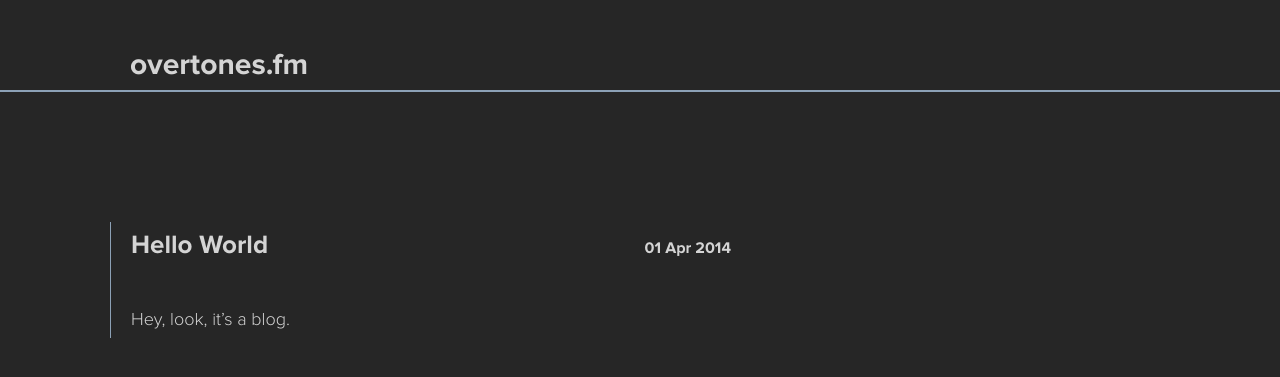
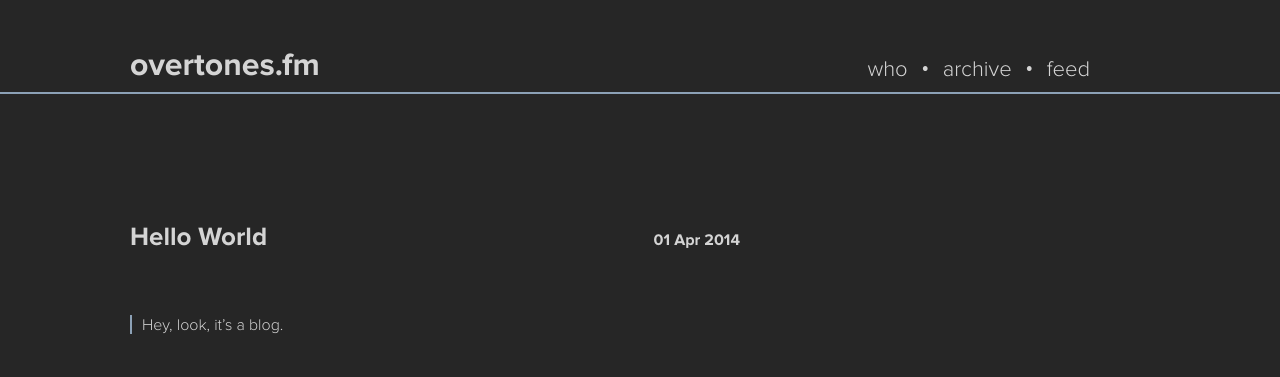
Before and after one commit to ajferrick/blog, a Jekyll site: the page built from index.html, in a window 1280 px wide. Shown: the top 377 px of the page. Built offline with Jekyll 4.4.1, drawn with Linux system fonts in a browser that asks for light colours; nearby versions of some CDN libraries.

Commit message:
Add an about page and include a header nav.
I'm not totally happy with what I am saying in the about page, but hey, that
can be changed. Adding the header nav for now, and adding feeds.

```diff
--- a/_layouts/default.html
+++ b/_layouts/default.html
@@ -5,6 +5,7 @@
     <meta http-equiv="Content-Type" content="text/html; charset=utf-8">
     <title>overtones.fm | {{ page.title }}</title>
     <link rel="author" href="humans.txt">
+    <link rel="stylesheet" href="//netdna.bootstrapcdn.com/font-awesome/4.0.3/css/font-awesome.css">
     <link rel="stylesheet" type="text/css" href="/css/master.css">
     <link rel="alternate" type="application/atom+xml" href="/feed/atom.xml">
 </head>
@@ -14,15 +15,13 @@
         <header>
             <nav>
                 <h1><a href="/">overtones.fm</a></h1>
-                <!--
                 <div>
                     <a href="/who">who</a>
                     <span class="separator-bullet">&bull;</span>
                     <a href="/archive">archive</a>
                     <span class="separator-bullet">&bull;</span>
-                    <a href="/projects">projects</a>
+                    <a href="/feed">feed</a>
                 </div>
-                -->
             </nav>
         </header>
         <hr>
--- a/css/master.css
+++ b/css/master.css
@@ -1,4 +1,4 @@
-/* Generic definitions */
+/* Generic definitions and page defaults*/
 html {
     margin: 0;
     padding: 0;
@@ -6,6 +6,7 @@ html {
 body {
     margin: 0;
     padding: 0;
+    color: #d4d4d4;
     background-color: #262626;
 }
 @font-face {
@@ -18,35 +19,15 @@ body {
 }
 
 
-
-/* Set up tag defaults */
-a, p, span {
-    color: #d4d4d4;
-    font-family: "Proxima Nova Light";
-}
+/* Set up archor tag behavior */
 a {
     text-decoration: none;
-    font-size: 24px;
+    color: #d4d4d4;
 }
 a:hover {
     color: #8ca1b6;
 }
 
-
-/* Classes for repeated elements */
-.separator-bullet {
-    padding: 0 10px 0 10px;
-    font-size: 20px;
-}
-.front-page-sidebar {
-    border-left: 1px solid #8ca1b6;
-}
-.archive-articles:nth-of-type(1) {
-    margin: 130px 0 0px 110px;
-}
-.archive-articles {
-    margin: 0px 0 0px 110px;
-}
 
 /* Header layout */
 header {
@@ -58,56 +39,79 @@ header nav h1 {
 }
 header nav h1 a {
     font-family: "Proxima Nova Bold";
-    font-size: 30px;
-    color: #d4d4d4;
+    font-size: 32px;
 }
 header nav div {
     display: inline;
     float: right;
-    padding: 6px 0 0 0;
+    padding: 8px 0 0 0;
+}
+header nav div a {
+    font-family: "Proxima Nova Light";
+    font-size: 22px;
 }
 hr {
     margin: 0;
     border: 1px solid #8ca1b6;
 }
 
-/* Post layout */
+
+/* Article layout */
 article {
     margin: 130px 0 100px 110px;
     padding: 0 0 0 20px;
-    width: 600px;
+    width: 610px;
 }
 article header {
     padding: 0 0 40px 0;
-    width: 600px;
+    width: 610px;
     display: inline-block;
+    font-family: "Proxima Nova Bold";
 }
 article header h1 {
     float: left;
     margin: 0;
+    font-size: 26px;
 }
 article header h2 {
     float: right;
     margin: 8px 0 0 0;
-}
-article header h1 a {
-    font-family: "Proxima Nova Bold";
-    font-size: 26px;
-}
-article header h2 a {
-    font-family: "Proxima Nova Bold";
     font-size: 16px;
 }
 article p {
-    margin: 0;
+    margin: 0 0 36px 0;
     font-family: "Proxima Nova Light";
-    font-size: 18px;
+    font-size: 16px;
     line-height: 200%;
     text-align: justify;
+    display: inline-block;
 }
-article a {
-    margin: 10px 0 0 0;
-    font-family: "Proxima Nova Bold";
-    font-size: 16px;
-    float: right;
+article p a {
+    border-bottom: 1px #d4d4d4 dotted;
 }
+article li {
+    font-family: "Proxima Nova Light";
+    line-height: 120%;
+}
+
+
+/* Classes for repeated or special elements */
+.separator-bullet {
+    padding: 0 10px 0 10px;
+    font-size: 20px;
+}
+.front-page-sidebar {
+    margin: 0 10px 0 0;
+    display: inline;
+}
+.archive-articles:nth-of-type(1) {
+    margin: 130px 0 0px 110px;
+}
+.archive-articles {
+    margin: 0px 0 0px 110px;
+}
+.breaker-glyph {
+    text-align: center;
+    width: 100%;
+    color: #999;
+}
--- a/index.html
+++ b/index.html
@@ -3,11 +3,12 @@ layout: default
 ---
 
 {% for post in site.posts %}
-    <article class="front-page-sidebar">
+    <article>
         <header>
             <h1><a href="{{ post.url }}">{{ post.title }}</a></h1>
             <h2><a href="{{ post.url }}">{{ post.date | date_to_string }}</a></h2>
         </header>
+        <hr class="front-page-sidebar">
         <p>{{ post.content | truncate: 700 }}</p>
         {% assign len = post.content | truncate: 700 | size %}
         {% if len >= 700 %}
```
Also changed, not shown: who/index.html (+33 -0 lines).
